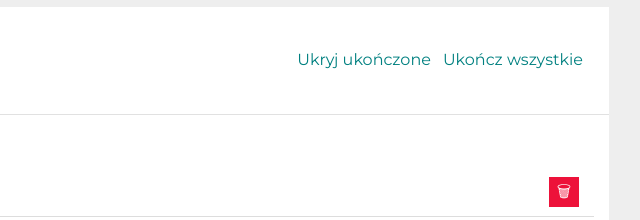
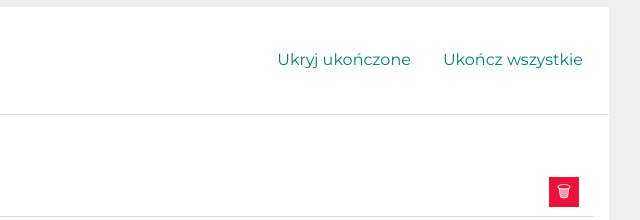
Before and after one commit to krystian-kazmierczak/todo-list, a plain HTML site: page index.html in a window 1280 px wide. Both pictures are taken after typing "Sample" into the empty fields and a click on the button "Dodaj zadanie". Shown: the part 193-413 px from the top of the page, 461-1101 px from the left. Drawn offline with nearby package versions, Linux system fonts and the light colour scheme.

Commit message:
CSS bug fix

```diff
--- a/css/section.css
+++ b/css/section.css
@@ -32,7 +32,7 @@
   background-color: transparent;
   color: teal;
   border: none;
-  margin: 0, 0, 0, 20px;
+  margin: 0 0 0 20px;
   transition: color 0.5s;
   cursor: pointer;
 }
@@ -53,5 +53,5 @@
 }
 
 .section__button:disabled {
-  color: ccc;
+  color: #ccc;
 }
```
